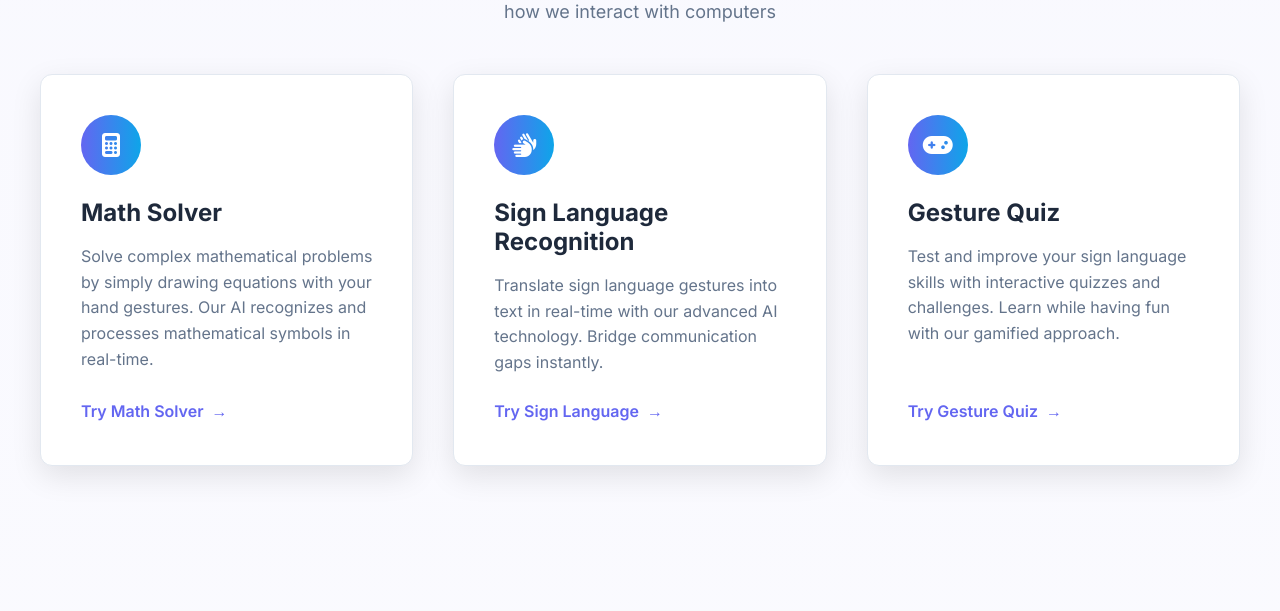
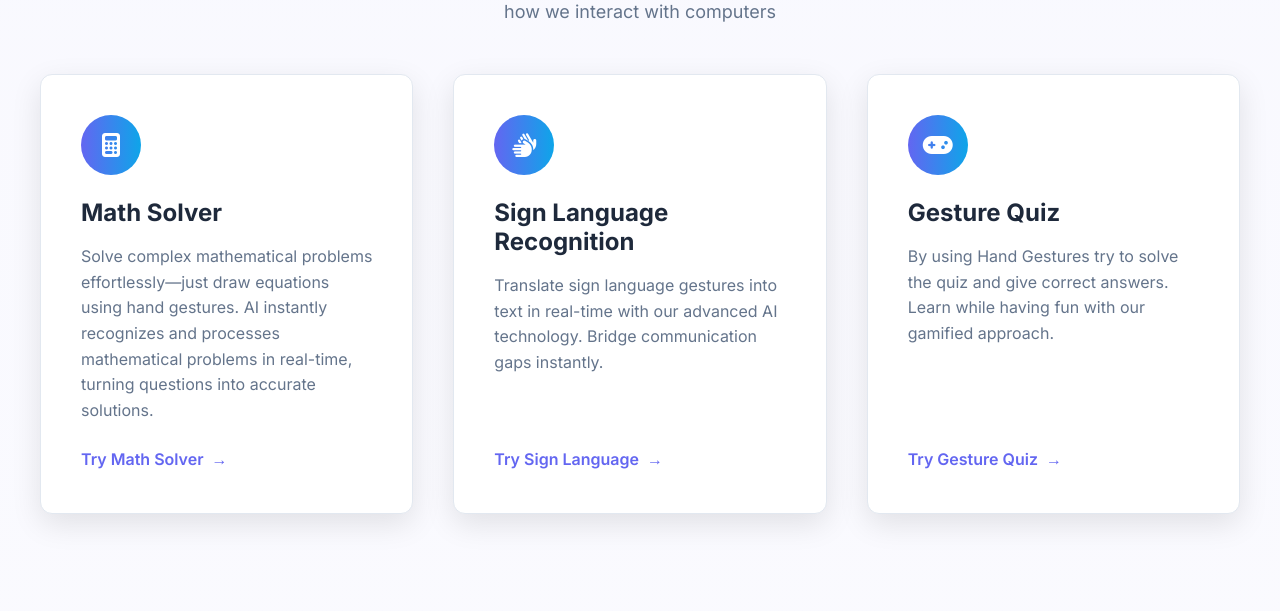
Before and after one commit to devangi-01/HandWaveAI, a Django app: page / in a window 1280 px wide. Shown: the part 994-1605 px from the top of the page. Run offline with Django 5.2, Linux system fonts and the light colour scheme.

Commit message:
Textual changes

```diff
--- a/templates/index.html
+++ b/templates/index.html
@@ -115,7 +115,7 @@
                     <div class="feature-card">
                         <div class="feature-icon"><i class="fas fa-calculator"></i></div>
                         <h3>Math Solver</h3>
-                        <p>Solve complex mathematical problems by simply drawing equations with your hand gestures. Our AI recognizes and processes mathematical symbols in real-time.</p>
+                        <p>Solve complex mathematical problems effortlessly—just draw equations using hand gestures. AI instantly recognizes and processes mathematical problems in real-time, turning questions into accurate solutions.</p>
                         <a href="{% url 'math_solver:math_solver' %}" class="feature-link">Try Math Solver</a>
                     </div>
                     <div class="feature-card">
@@ -127,7 +127,7 @@
                     <div class="feature-card">
                         <div class="feature-icon"><i class="fas fa-gamepad"></i></div>
                         <h3>Gesture Quiz</h3>
-                        <p>Test and improve your sign language skills with interactive quizzes and challenges. Learn while having fun with our gamified approach.</p>
+                        <p>By using Hand Gestures try to solve the quiz and give correct answers. Learn while having fun with our gamified approach.</p>
                         <a href="{% url 'gesture_quiz:index' %}" class="feature-link">Try Gesture Quiz</a>
                     </div>
                 </div>
```
